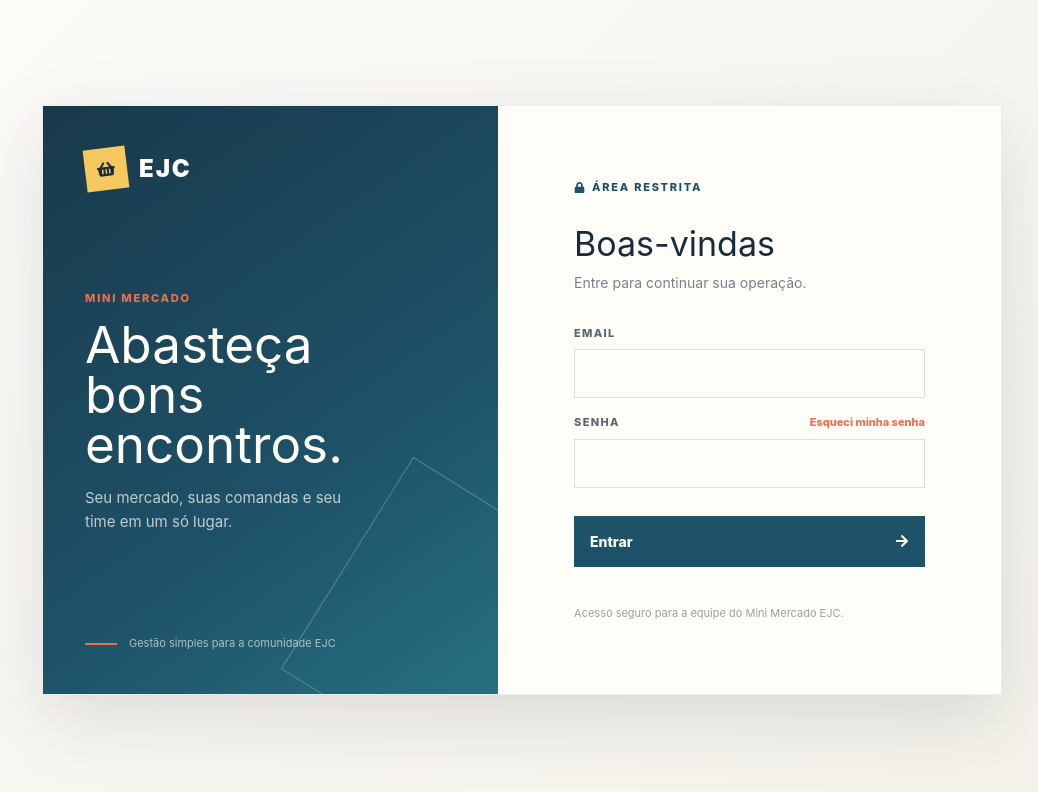
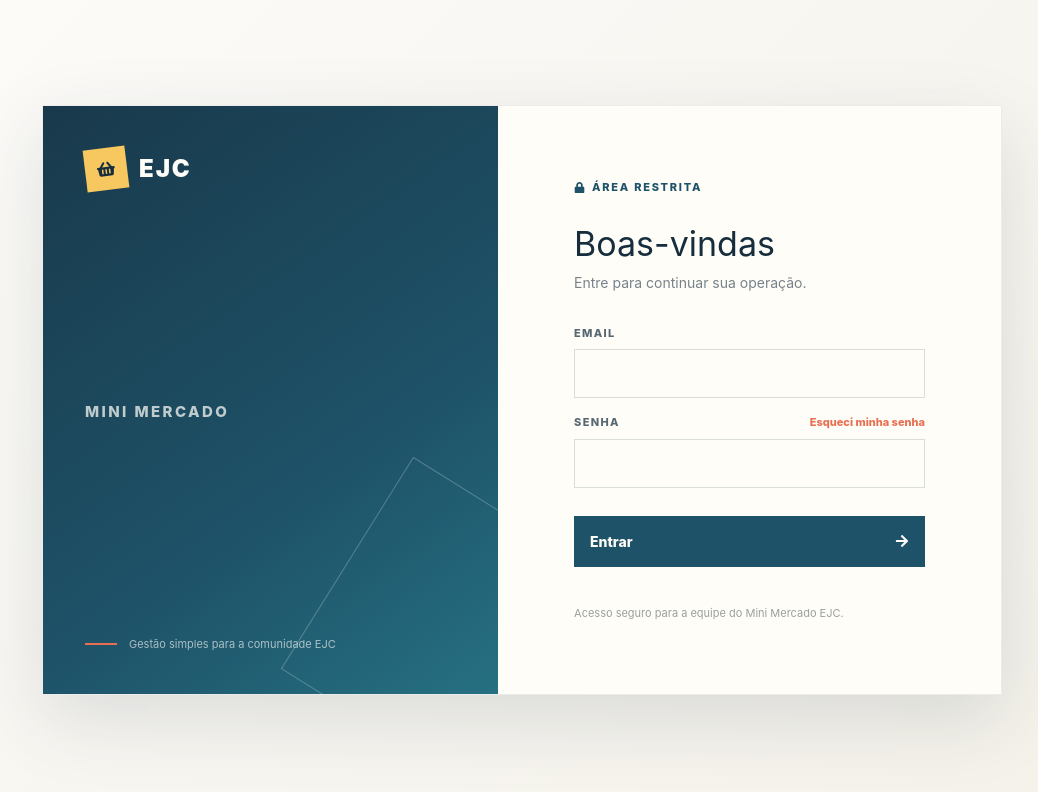
Before and after one commit to Pedro-Arthurbds/MiniMercadoEjc, a React (Vite) app in the folder frontend/: page /login in a window 1280 px wide. Shown: the top 792 px of the page, without its empty margins (118-1156 px from the left). Built offline with nearby package versions, Linux system fonts and the light colour scheme; no server answers.

Commit message:
correção de portugues

```diff
--- a/frontend/src/pages/LoginPage.tsx
+++ b/frontend/src/pages/LoginPage.tsx
@@ -128,8 +128,6 @@
           </div>
           <div className="login-brand-copy">
             <p className="login-kicker">Mini Mercado</p>
-            <h1>Abasteça bons encontros.</h1>
-            <p>Seu mercado, suas comandas e seu time em um só lugar.</p>
           </div>
           <div className="login-brand-footer">
             <span className="login-footer-line" />
```
